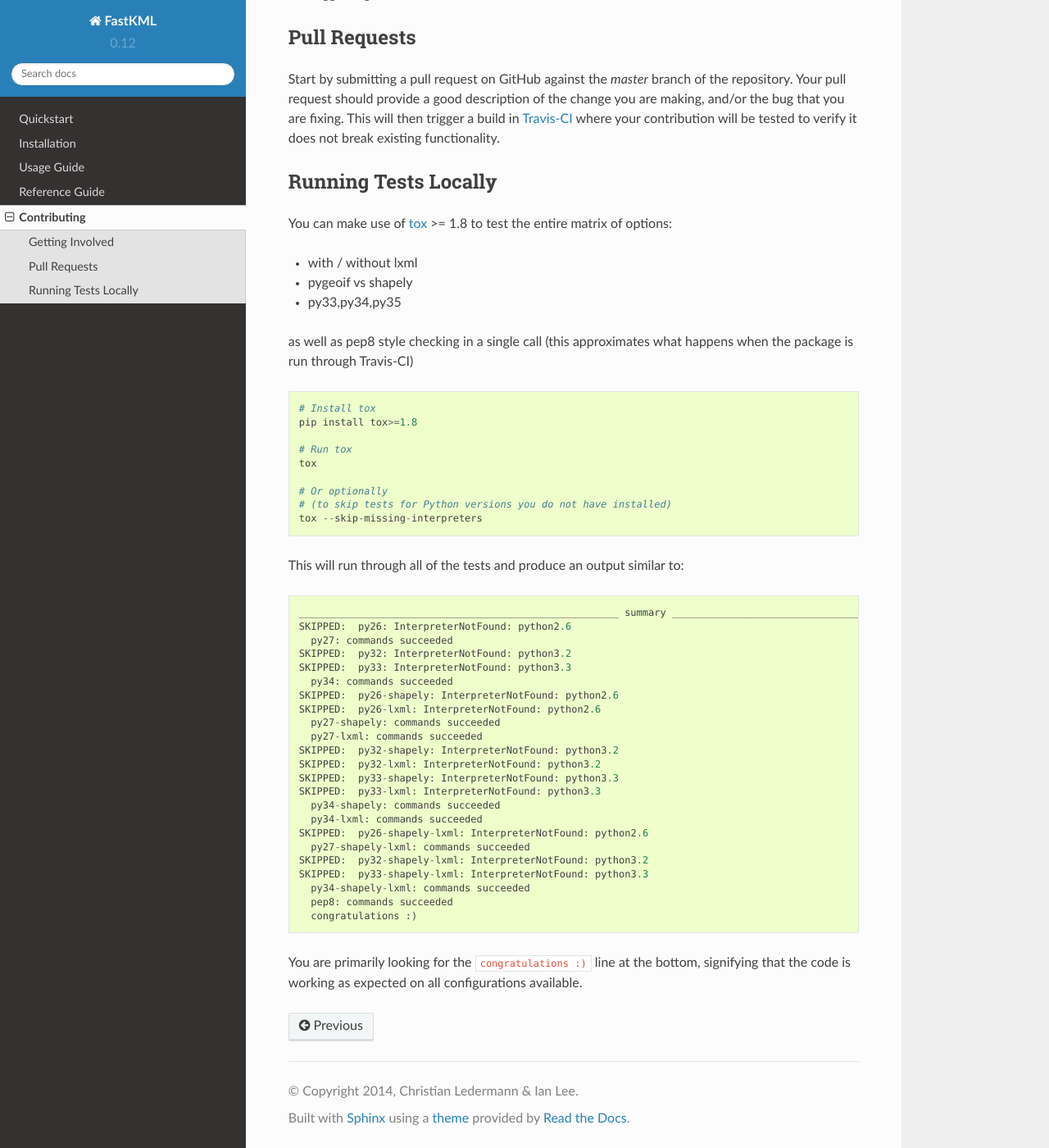
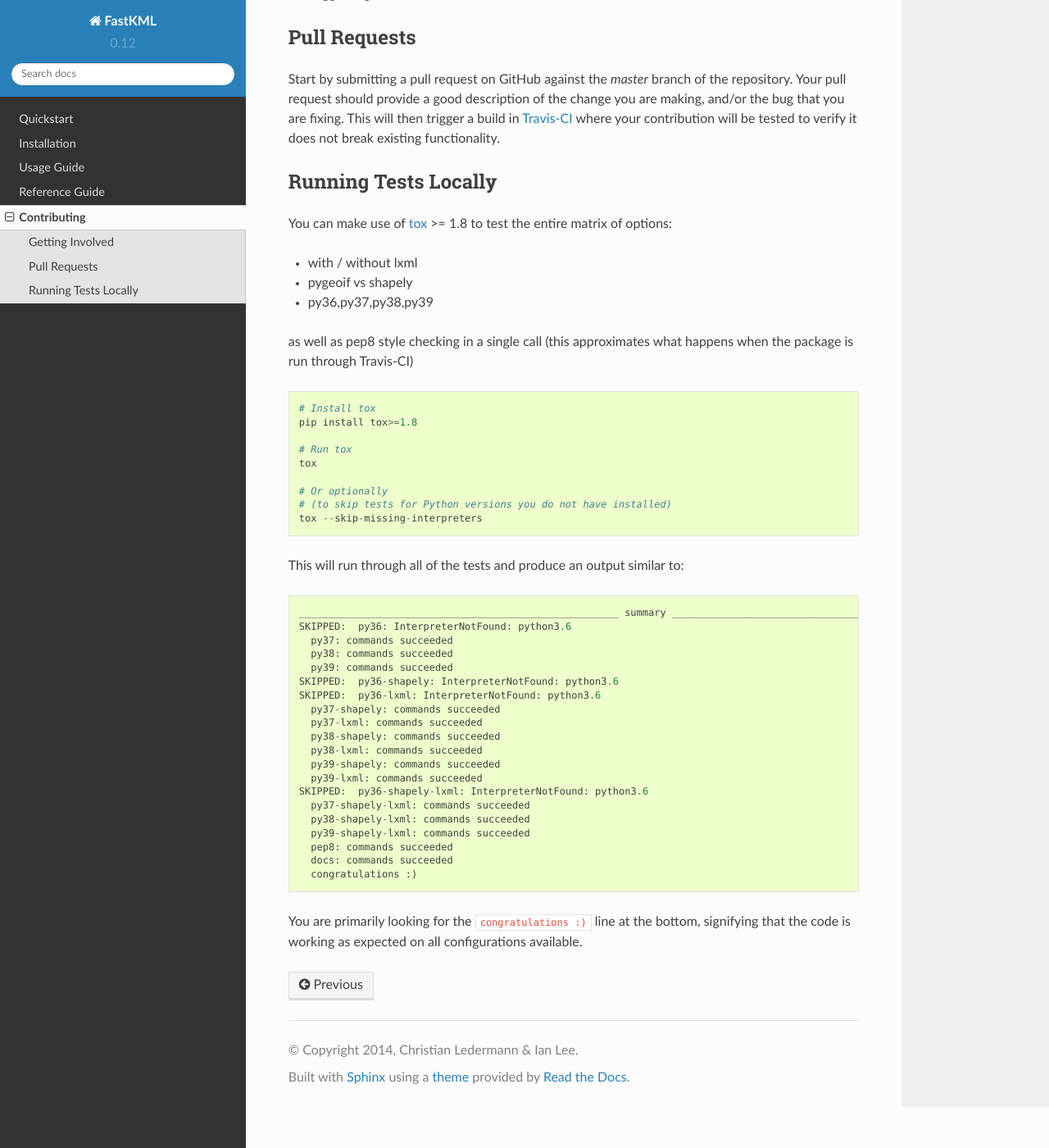
Before and after one commit to cleder/fastkml, a Sphinx documentation site: the page built from docs/contributing.rst, in a window 1280 px wide and 1400 px high, scrolled down 355 px. Shown: the whole window at 82% size. Built offline with Sphinx 7.4.7 and the Read the Docs theme 2.0.0, drawn with Linux system fonts in a browser that asks for light colours.

Commit message:
Remove all python2 and old python3 references

```diff
--- a/docs/contributing.rst
+++ b/docs/contributing.rst
@@ -31,7 +31,7 @@ You can make use of tox_ >= 1.8 to test the entire matrix of options:
 
 * with / without lxml
 * pygeoif vs shapely
-* py33,py34,py35
+* py36,py37,py38,py39
 
 as well as pep8 style checking in a single call (this approximates what happens
 when the package is run through Travis-CI)
@@ -51,27 +51,24 @@ when the package is run through Travis-CI)
 This will run through all of the tests and produce an output similar to::
 
     ______________________________________________________ summary ______________________________________________________
-    SKIPPED:  py26: InterpreterNotFound: python2.6
-      py27: commands succeeded
-    SKIPPED:  py32: InterpreterNotFound: python3.2
-    SKIPPED:  py33: InterpreterNotFound: python3.3
-      py34: commands succeeded
-    SKIPPED:  py26-shapely: InterpreterNotFound: python2.6
-    SKIPPED:  py26-lxml: InterpreterNotFound: python2.6
-      py27-shapely: commands succeeded
-      py27-lxml: commands succeeded
-    SKIPPED:  py32-shapely: InterpreterNotFound: python3.2
-    SKIPPED:  py32-lxml: InterpreterNotFound: python3.2
-    SKIPPED:  py33-shapely: InterpreterNotFound: python3.3
-    SKIPPED:  py33-lxml: InterpreterNotFound: python3.3
-      py34-shapely: commands succeeded
-      py34-lxml: commands succeeded
-    SKIPPED:  py26-shapely-lxml: InterpreterNotFound: python2.6
-      py27-shapely-lxml: commands succeeded
-    SKIPPED:  py32-shapely-lxml: InterpreterNotFound: python3.2
-    SKIPPED:  py33-shapely-lxml: InterpreterNotFound: python3.3
-      py34-shapely-lxml: commands succeeded
+    SKIPPED:  py36: InterpreterNotFound: python3.6
+      py37: commands succeeded
+      py38: commands succeeded
+      py39: commands succeeded
+    SKIPPED:  py36-shapely: InterpreterNotFound: python3.6
+    SKIPPED:  py36-lxml: InterpreterNotFound: python3.6
+      py37-shapely: commands succeeded
+      py37-lxml: commands succeeded
+      py38-shapely: commands succeeded
+      py38-lxml: commands succeeded
+      py39-shapely: commands succeeded
+      py39-lxml: commands succeeded
+    SKIPPED:  py36-shapely-lxml: InterpreterNotFound: python3.6
+      py37-shapely-lxml: commands succeeded
+      py38-shapely-lxml: commands succeeded
+      py39-shapely-lxml: commands succeeded
       pep8: commands succeeded
+      docs: commands succeeded
       congratulations :)
 
 You are primarily looking for the ``congratulations :)`` line at the bottom,
--- a/docs/index.rst
+++ b/docs/index.rst
@@ -62,7 +62,6 @@ requirements, namely:
   fastkml and serializing it again will result in the same output.
 * You can parse any KML snippet, it does not need to be a complete KML
   document.
-* It runs on Python 2 and 3.
 * It is fully tested and actively maintained.
 * Geometries are handled in the `__geo_interface__` standard.
 * Minimal dependencies, pure Python.
--- a/docs/installing.rst
+++ b/docs/installing.rst
@@ -1,7 +1,7 @@
 Installation
 ============
 
-fastkml works with CPython version 3.2, 3.3, 3.4 and is
+fastkml works with CPython version 3.6+ and is
 continually tested with TravisCI for these version. The tests break
 intermittently for pypy and pypy3 so they are not tested but *should* work,
 Jython and IronPython are not tested but *should* work.
```
Also changed, not shown: 2 other files.
